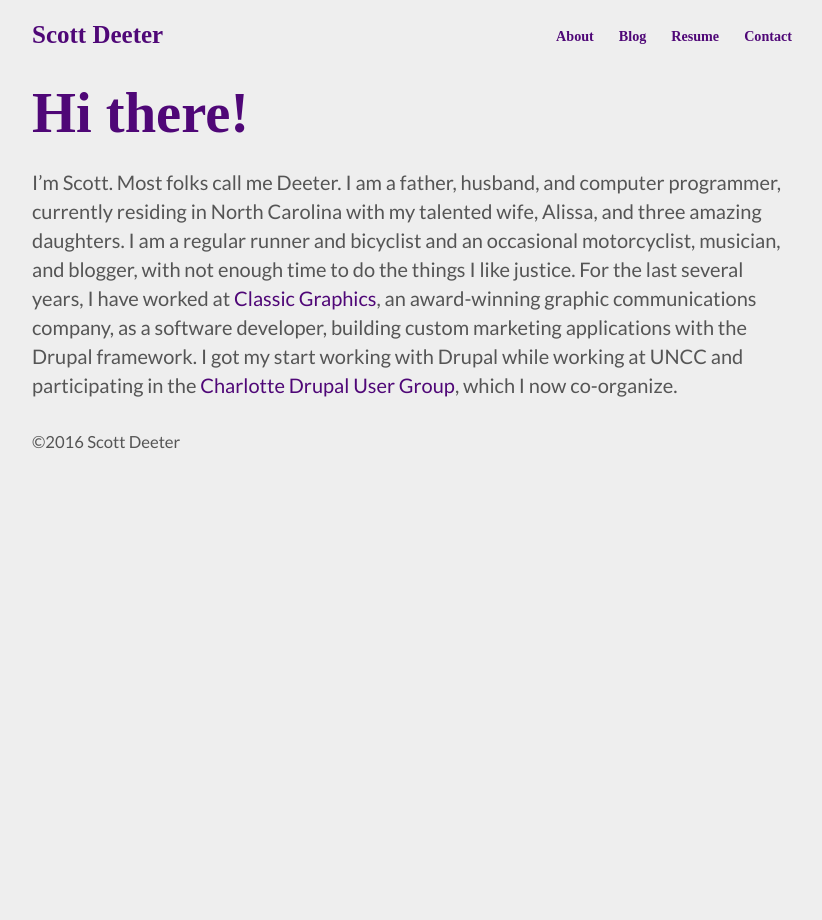
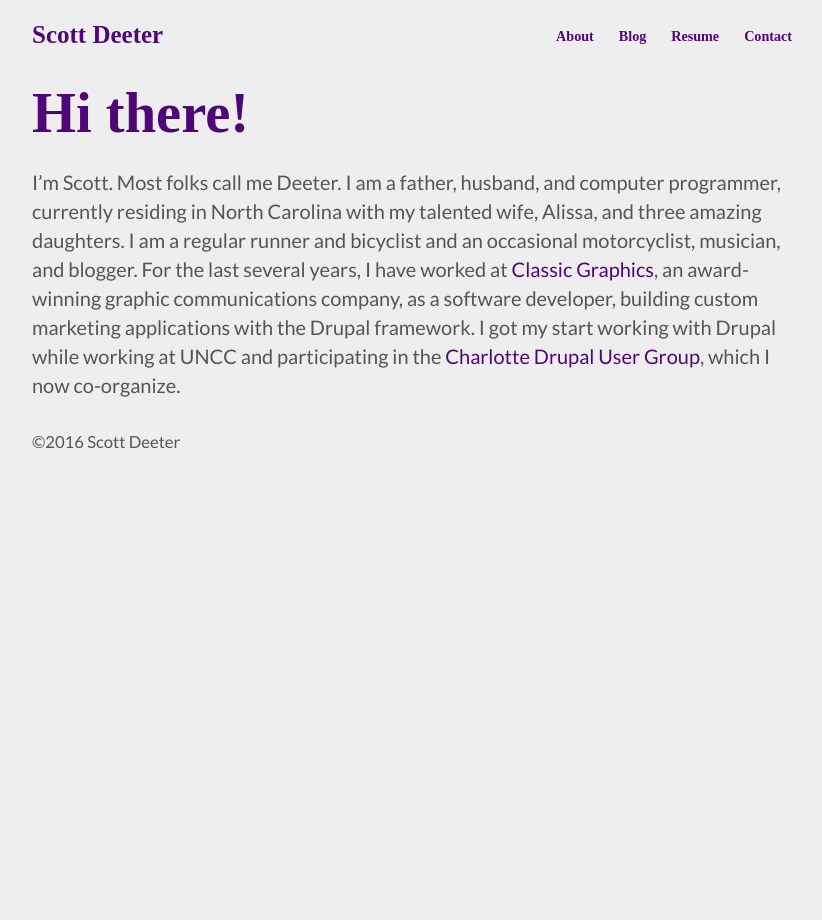
Before and after one commit to deetergp/scottdeeter.com, a Jekyll site: the page built from about.markdown, in a window 1280 px wide. Shown: the whole page, without its empty margins (228-1050 px from the left). Built offline with Jekyll 4.4.1, drawn with Linux system fonts in a browser that asks for light colours; some web fonts are replaced.

Commit message:
Removed silly aside from About page

```diff
--- a/about.markdown
+++ b/about.markdown
@@ -5,4 +5,4 @@ layout: default
 ---
 
 # Hi there!
-I'm Scott. Most folks call me Deeter. I am a father, husband, and computer programmer, currently residing in North Carolina with my talented wife, Alissa, and three amazing daughters. I am a regular runner and bicyclist and an occasional motorcyclist, musician, and blogger, with not enough time to do the things I like justice. For the last several years, I have worked at [Classic Graphics](http://knowclassic.com), an award-winning graphic communications company, as a software developer, building custom marketing applications with the Drupal framework. I got my start working with Drupal while working at UNCC and participating in the [Charlotte Drupal User Group](https://www.meetup.com/charDUG/), which I now co-organize.
+I'm Scott. Most folks call me Deeter. I am a father, husband, and computer programmer, currently residing in North Carolina with my talented wife, Alissa, and three amazing daughters. I am a regular runner and bicyclist and an occasional motorcyclist, musician, and blogger. For the last several years, I have worked at [Classic Graphics](http://knowclassic.com), an award-winning graphic communications company, as a software developer, building custom marketing applications with the Drupal framework. I got my start working with Drupal while working at UNCC and participating in the [Charlotte Drupal User Group](https://www.meetup.com/charDUG/), which I now co-organize.
```
